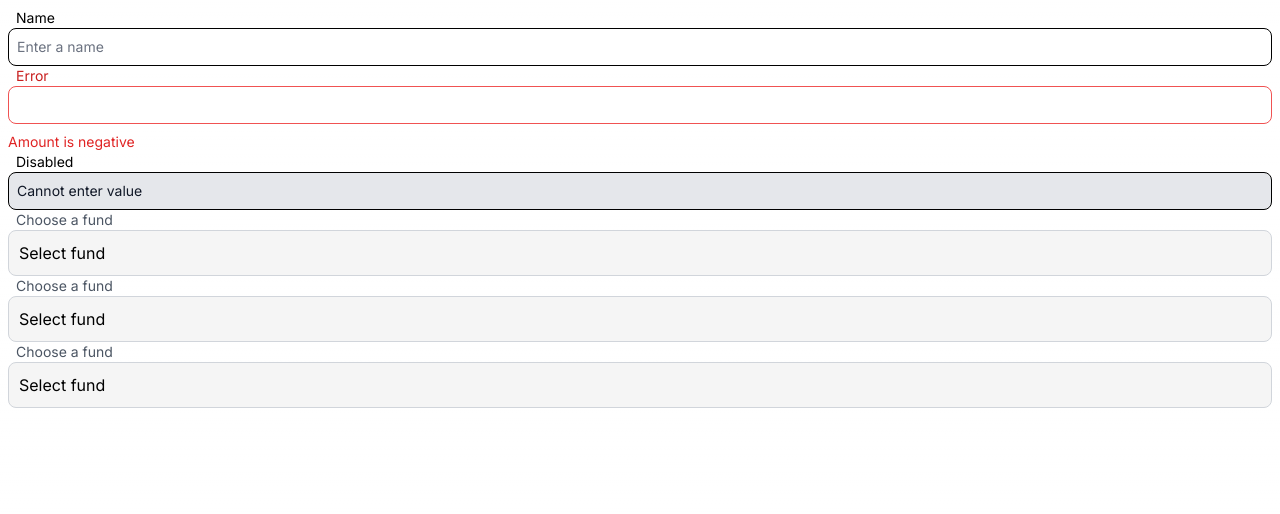
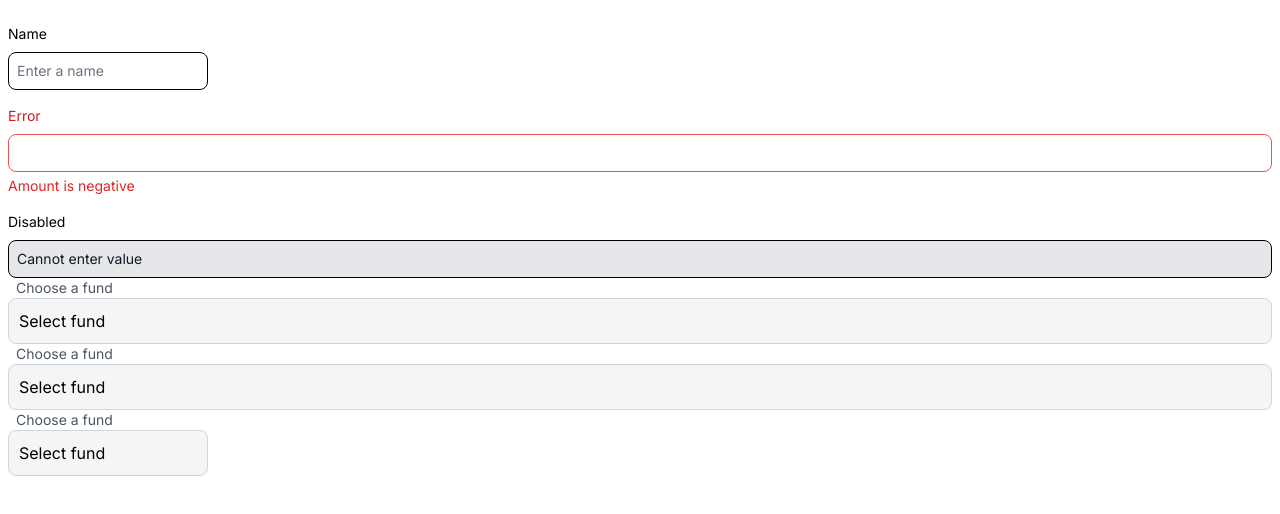
Before and after one commit to cornellh4i/CHEM, a Next.js app in the folder frontend/: page /test in a window 1280 px wide. Shown: the top 514 px of the page. Built offline with nearby package versions, Linux system fonts and the light colour scheme.

Commit message:
Implemented styling changes from previous ticket
- Adjusted margin
- Added width prop for input

```diff
--- a/frontend/src/app/test/page.tsx
+++ b/frontend/src/app/test/page.tsx
@@ -15,7 +15,7 @@ const Checkbox = (
   return (
     <div className="p-2">
       {/* Normal Input */}
-      <Input label="Name" placeholder="Enter a name" />
+      <Input label="Name" placeholder="Enter a name" width="200px" />
       {/* Error Input */}
       <Input label="Error" error="Amount is negative" />
       {/* Disabled Input */}
@@ -31,14 +31,13 @@ const Checkbox = (
         label="Choose a fund"
         placeholder="Select fund"
         values={["A", "B", "C"]}
-        error="This field is required"
       />
       {/* Disabled Select */}
       <Select
         label="Choose a fund"
         placeholder="Select fund"
         values={["A", "B", "C"]}
-        disabled
+        width="200px"
       />
     </div>
   );
--- a/frontend/src/components/atoms/Input.tsx
+++ b/frontend/src/components/atoms/Input.tsx
@@ -5,17 +5,18 @@ interface InputProps {
   error?: string;
   disabled?: boolean;
   [key: string]: any;
+  width?: string;
 }
 
 const Input = (
-  { label, error, disabled, ...props }: InputProps,
+  { label, error, disabled, width, ...props }: InputProps,
   ref: Ref<HTMLInputElement>
 ) => {
   return (
     <div>
       {label && (
         <label
-          className={`ml-2 block text-sm font-normal ${error ? "text-red-700" : "text-black"}`}
+          className={`mb-2 mt-4 block text-sm font-normal ${error ? "text-red-700" : "text-black"}`}
         >
           {label}
         </label>
@@ -32,9 +33,12 @@ const Input = (
         disabled={disabled}
         placeholder={disabled ? "" : props.placeholder}
         {...props}
+        style={{
+          width: width,
+        }}
       />
 
-      {error && <p className="mt-2 text-sm text-red-600">{error}</p>}
+      {error && <p className="mt-1 text-sm text-red-600">{error}</p>}
     </div>
   );
 };
```
